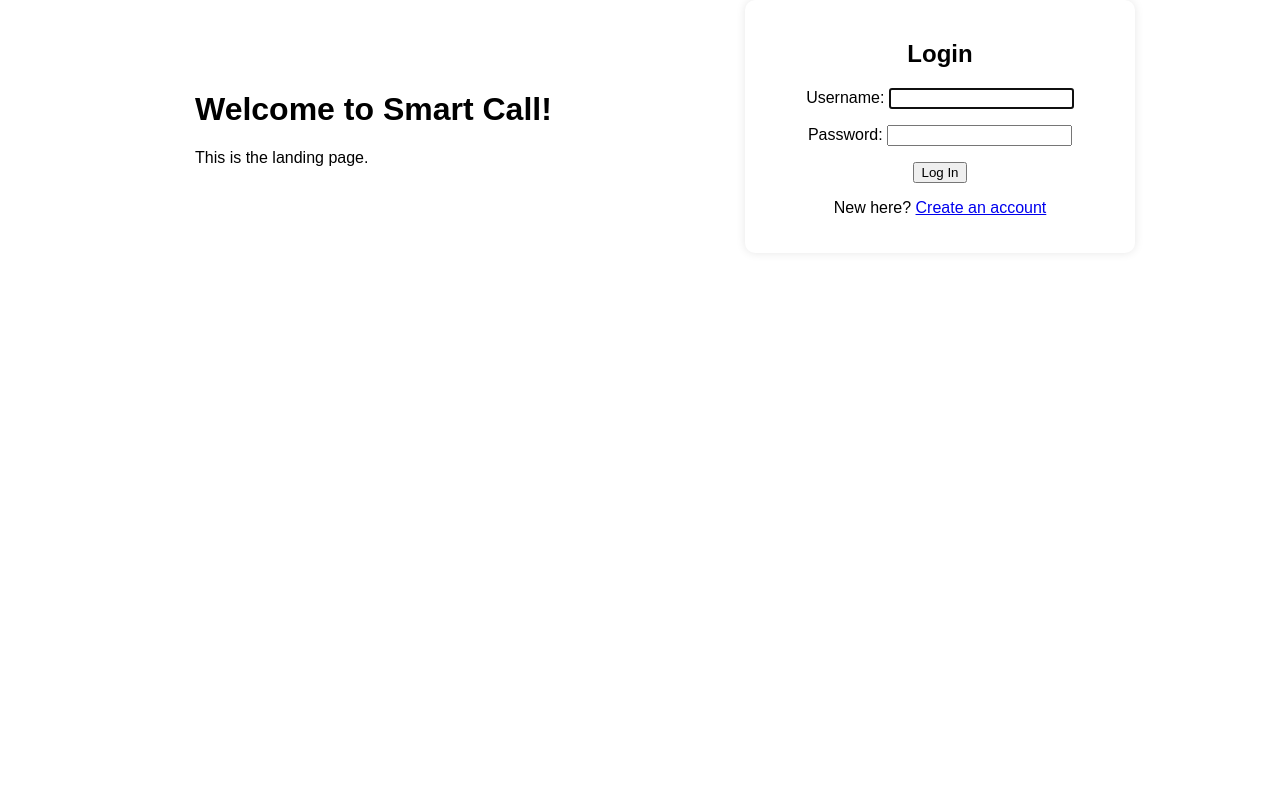
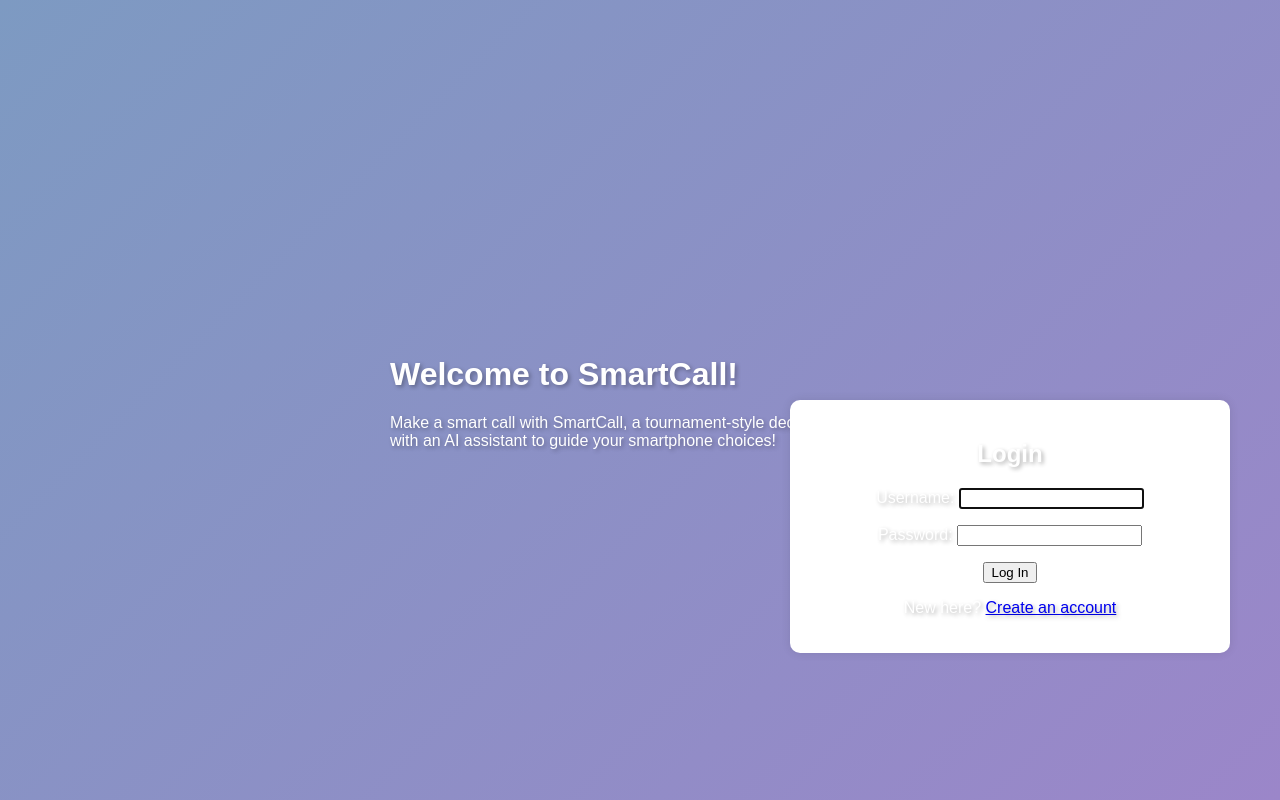
Before and after one commit to KellyLTran/SmartCall, a Django app: page / in a window 1280 px wide. Run offline with Django 5.2, Linux system fonts and the light colour scheme.

Commit message:
Stylize background and text

```diff
--- a/smart_call_app/static/css/auth.css
+++ b/smart_call_app/static/css/landing.css
@@ -4,10 +4,14 @@ body {
     font-family: Arial, sans-serif;
     margin: 0;
     padding: 0;
-    background-color: white;
+    height: 100vh;
     display: flex;
     align-items: center;
     justify-content: center;
+    color: white;
+    text-shadow: 2px 2px 4px rgba(0, 0, 0, 0.3);
+    background: linear-gradient(135deg, #7d9ac2, #9b86c9);
+
 }
 
 /* Left section for landing page info */
@@ -18,14 +22,21 @@ body {
     max-width: 500px;
 }
 
-/* Right section box for the authentication forms */
+/* Authentication box for user login/registration */
 .auth-box {
-    width: 350px;
+    width: 400px;
+    max-width: 90%;
     padding: 20px;
     background: white;
     border-radius: 10px;
     box-shadow: 0 0 10px rgba(0, 0, 0, 0.1);
     text-align: center;
+
+    /* Center the box in the right section of the page */
+    position: absolute;
+    right: 50px;
+    top: 50%;
+
 }
 
 /* Hide the register form by default */
--- a/smart_call_app/templates/landing.html
+++ b/smart_call_app/templates/landing.html
@@ -3,14 +3,14 @@
 <head>
     <title>Smart Call</title>
     {% load static %}
-    <link rel="stylesheet" type="text/css" href="{% static 'css/auth.css' %}">
+    <link rel="stylesheet" type="text/css" href="{% static 'css/landing.css' %}">
 </head>
 <body>
 
     <!-- Welcome message -->
     <div class="left-content">
-        <h1>Welcome to Smart Call!</h1>
-        <p>This is the landing page.</p>
+        <h1>Welcome to SmartCall!</h1>
+        <p>Make a smart call with SmartCall, a tournament-style decision maker with an AI assistant to guide your smartphone choices!</p>
     </div>
 
 
```
